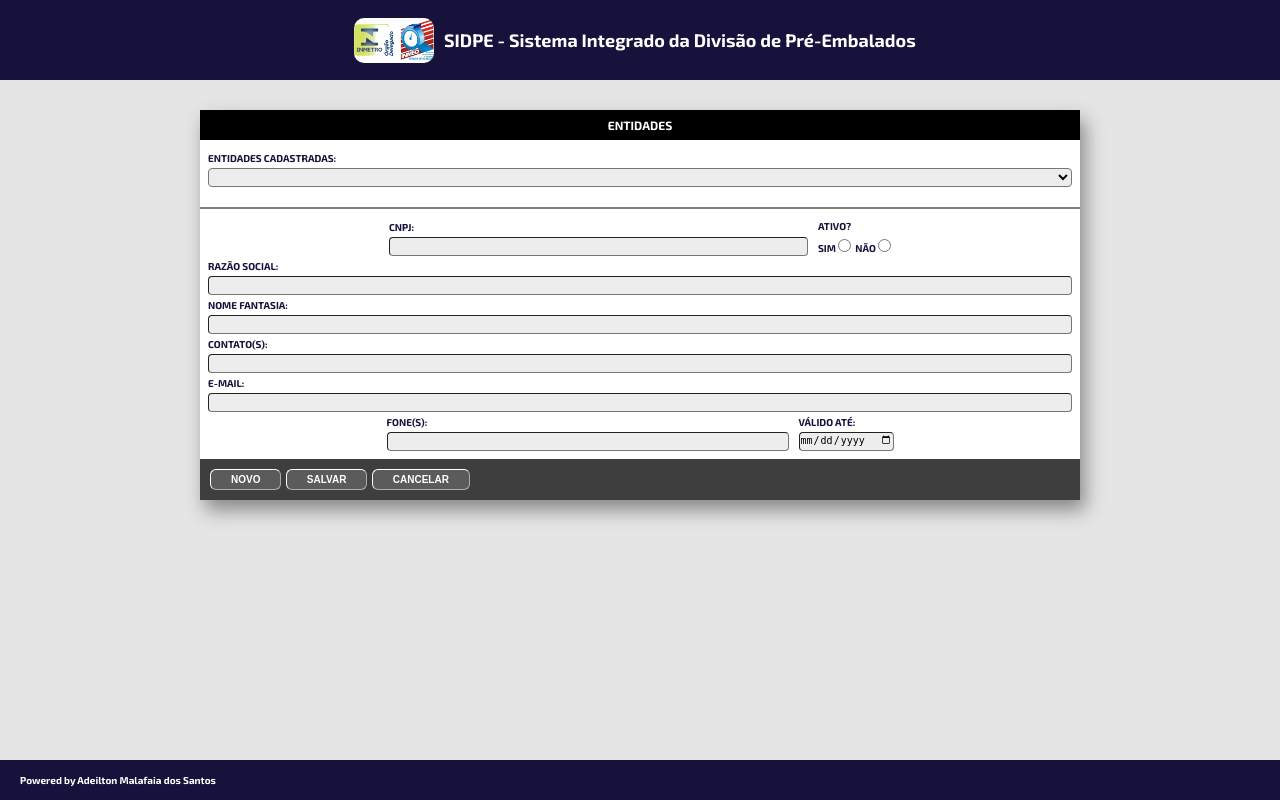
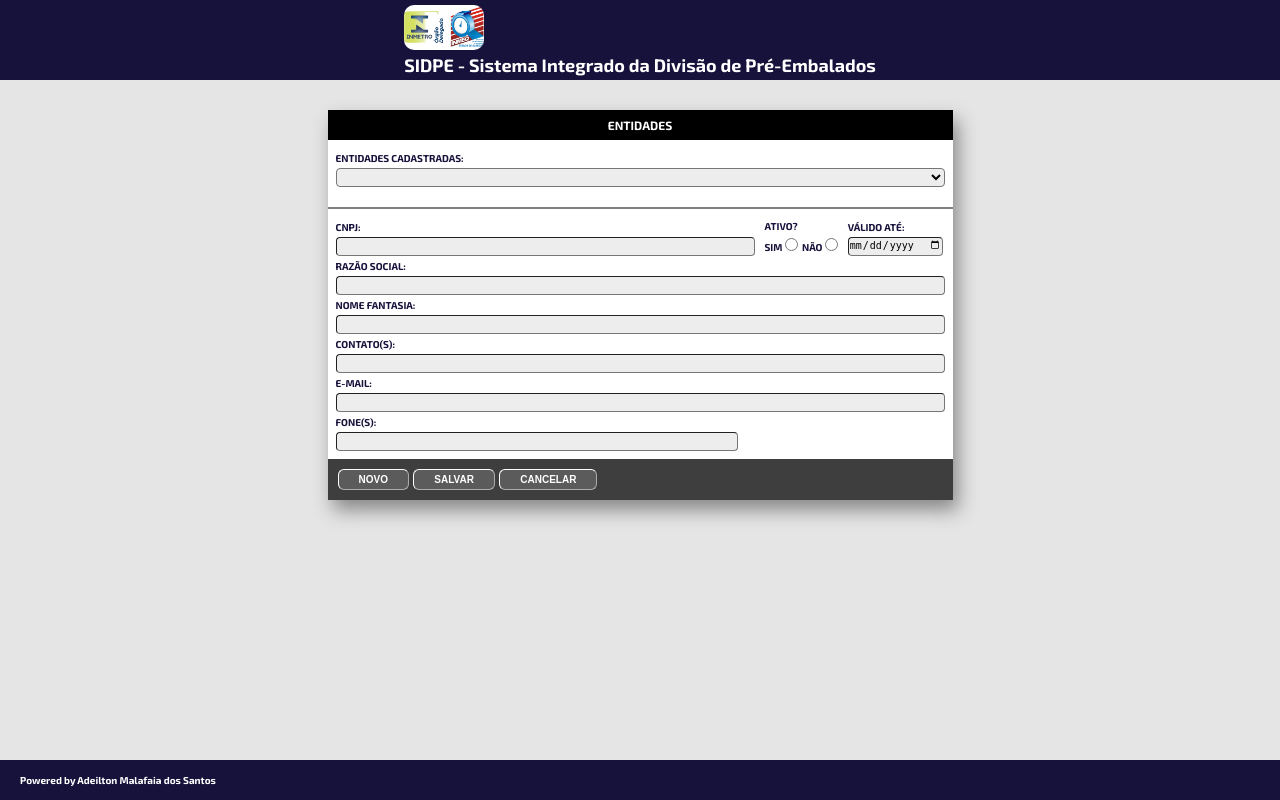
Before and after one commit to adeilton-malafaia/sipe-inmeq, a Django app: page /entidades/ in a window 1280 px wide. Run offline with Django 5.2, Linux system fonts and the light colour scheme.

Commit message:
Ajustes em CSS de forms e telas

```diff
--- a/destinations/static/destinations/css/style-main-conteiners.css
+++ b/destinations/static/destinations/css/style-main-conteiners.css
@@ -46,25 +46,26 @@
 }
 
 /*********** Estilos para divs genéicos ***********/
-.div-flex-row{
-  flex-direction: row;
+.div-row-center{
+  justify-content: center;
 }
 
-.div-flex-col{
+.div-row-left{
+  justify-content: left;
+}
+
+.div-col-center{
+  justify-content: center;
   flex-direction: column;
 }
 
-.div-flex-row, .div-flex-col{
-  display: flex;
-  align-items: center;
-  justify-content: center;
-  padding: 0 1rem;
+.div-col-left{
+  justify-content: left;
+  flex-direction: column;
 }
 
-.div-col-align-left{
+.div-row-center, .div-row-left, .div-col-center, .div-col-left{
   display: flex;
-  flex-direction: column;
-  justify-content: left;
 }
 
 .logo{
--- a/destinations/templates/destinations/pages/cadastro-entidade.html
+++ b/destinations/templates/destinations/pages/cadastro-entidade.html
@@ -1,7 +1,8 @@
 {% extends "destinations/global_templates/destinations-global.html" %}
 
 {% block content %}
-  <div class="div-form">
+
+<div class="div-form" style="width: 62.5rem">
   <form autocomplete="off">
     <div class="div-form-tit">
       ENTIDADES
@@ -21,22 +22,26 @@
 
     <div class="div-form-content">
 
-        <div class="div-flex-row">
-          <div class="div-col-align-left">
+      <div class="div-row-left">
+        <div class="div-col-left">
           <label for="cnpj">
             CNPJ:
           </label>
           <input type="text" name="cnpj" id="cnpj" style="width: 40.5rem;">
         </div>
 
-          <div class="div-col-align-left" style="padding-left: 1rem;  ">
-            <span>ATIVO?</span>
-            <div class="div-flex-row" style="padding: 0.5rem 0 0 0; align-items: end;">
+        <div class="div-col-left" style="padding-left: 1rem;  ">
+          <span style="padding-top: 0.3rem">ATIVO?</span>
+          <div class="div-row-left" style="padding-top: 0.4rem; align-items: flex-end;">
             <label for="ativo-s" style="padding: 0;">SIM&nbsp;</label>
             <input type="radio" name="ativo" id="ativo-s" value="s">&nbsp;&nbsp;
             <label for="ativo-n" style="padding: 0;">NÃO&nbsp;</label>
             <input type="radio" name="ativo" id="ativo-n" value="n">
           </div>
+        </div>
+        <div class="div-col-left" style="margin-left: 1rem;">
+          <label for="validade">VÁLIDO ATÉ:</label>
+          <input type="date" name="validade" id="validade">
         </div>
       </div>
 
@@ -60,14 +65,10 @@
       </label>
       <input type="text" name="email" id="email">
 
-        <div class="div-flex-row">
-          <div class="div-col-align-left">
+      <div class="div-row-left">
+        <div class="div-col-left">
           <label for="fones">FONE(S):</label>
           <input type="text" name="fones" id="fones" style="width: 38.8rem;">
-          </div>
-          <div class="div-col-align-left" style="margin-left: 1rem;">
-            <label for="validade">VÁLIDO ATÉ:</label>
-            <input type="date" name="validade" id="validade">
         </div>
       </div>
 
@@ -80,4 +81,5 @@
     </div>
   </form>
 </div>
+
 {% endblock content %}
```
Lines whose indentation alone changed are shown as unchanged.
